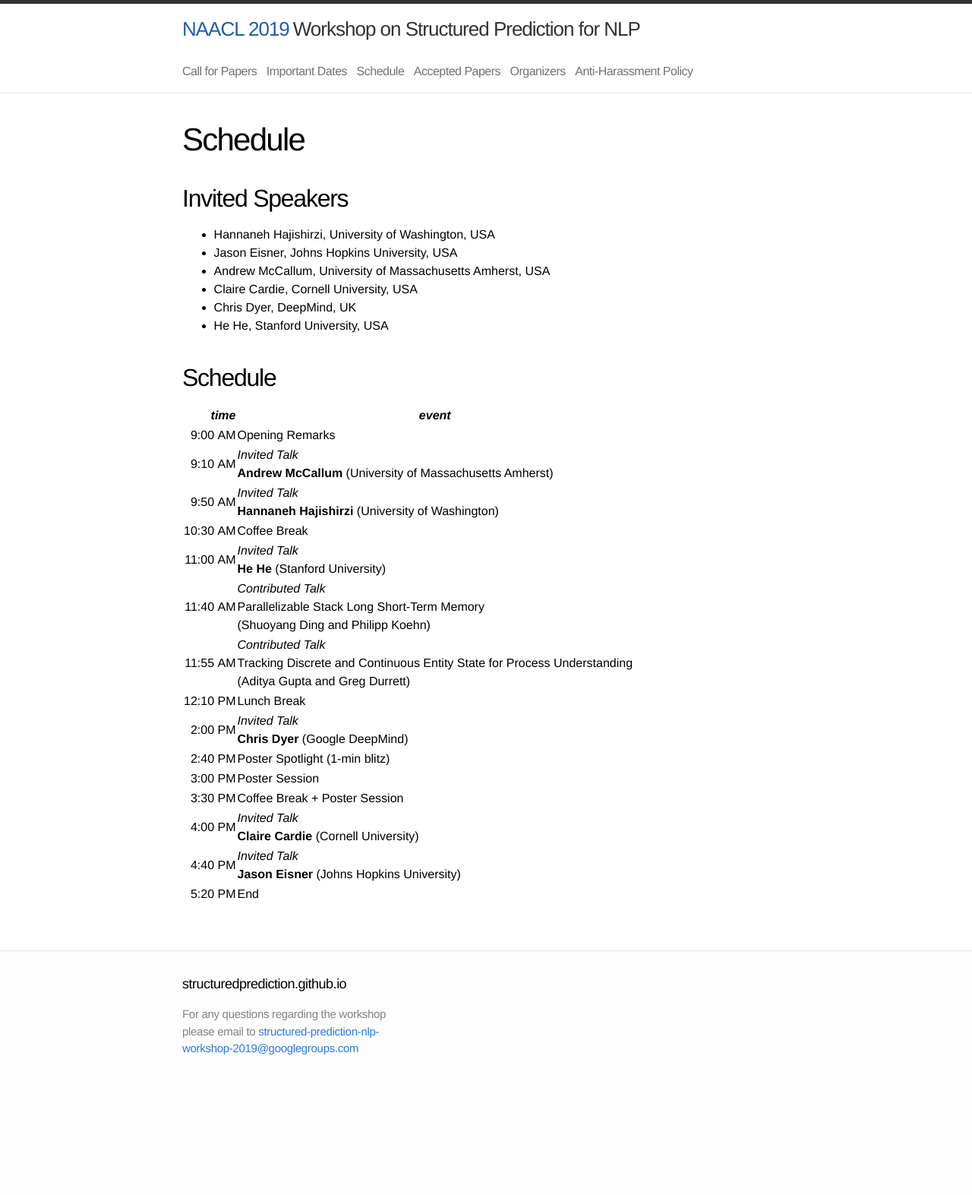
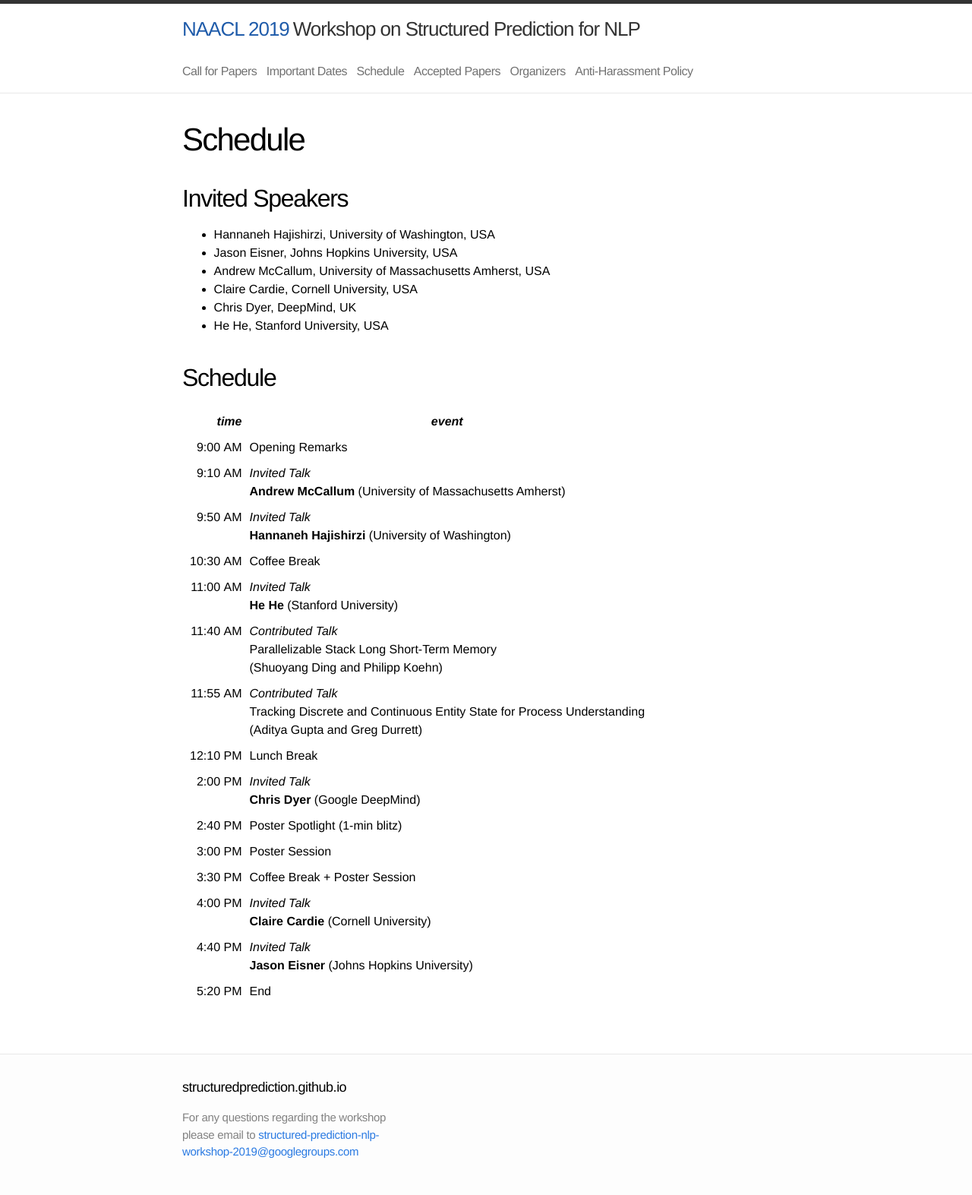
Before and after one commit to structuredprediction/structuredprediction.github.io, a Jekyll site: the page built from SPNLP19/3_schedule.md, in a window 1280 px wide. Shown: the whole page at 76% size. Built offline with Jekyll 4.4.1, drawn with Linux system fonts in a browser that asks for light colours; before the commit the page ends 1437 px from its top, so only the background shows below that.

Commit message:
style schedule table

```diff
--- a/css/main.css
+++ b/css/main.css
@@ -266,6 +266,16 @@ a:visited { color: #205caa; }
 
 .post pre.terminal code { background-color: #333; }
 
+/* schedule table style */
+.scheduletable table {
+  border-spacing: 10px;
+  border-collapse: separate;
+}
+
+.scheduletable td {
+  vertical-align: baseline;
+}
+
 /* Syntax highlighting styles */
 /* ----------------------------------------------------------*/
 
```
